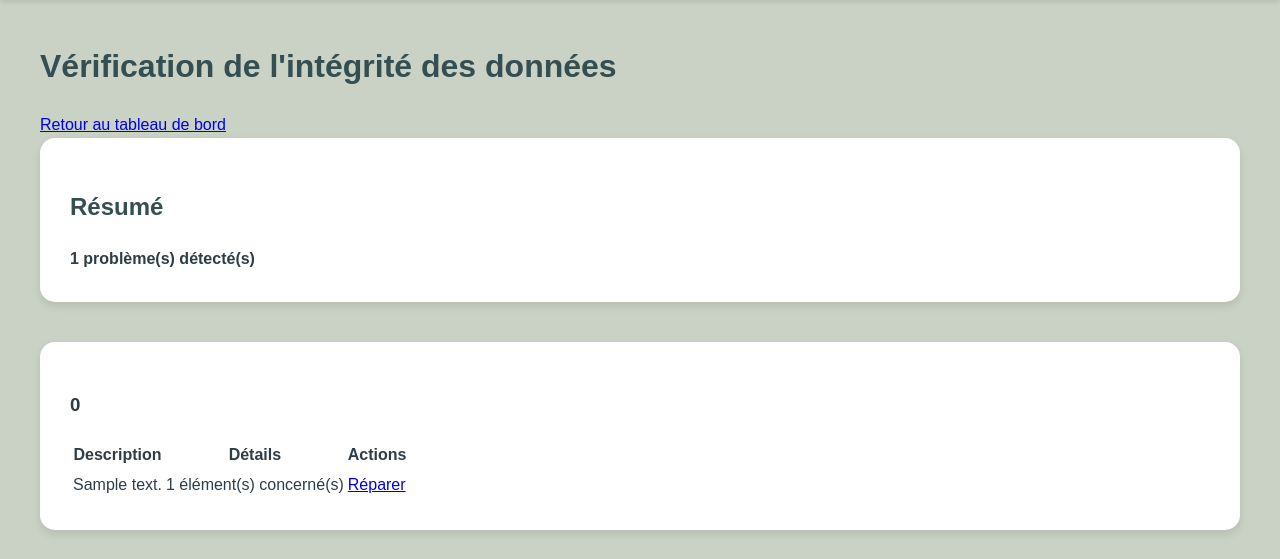
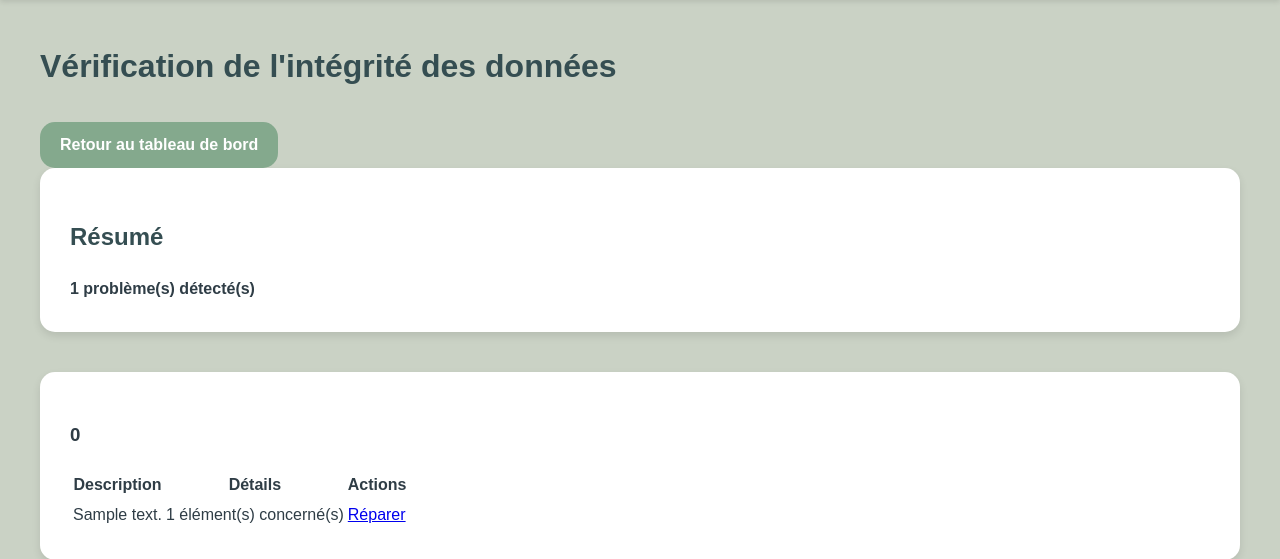
Before and after one commit to Myri23/Valmont, a Symfony app: template templates/admin/integrite/index.html.twig in a window 1280 px wide. Shown: the part 68-627 px from the top of the page. Run offline with Twig, Linux system fonts and the light colour scheme; the template is opened without the code that fills it: most values are stand-ins (such as "Sample title", 1, 10 or a date in 2020); style sheets or scripts are compiled from the project's sources; some libraries are stand-ins or nearby versions.

Commit message:
Legere modif Front End (boutons)

```diff
--- a/templates/admin/integrite/index.html.twig
+++ b/templates/admin/integrite/index.html.twig
@@ -6,7 +6,7 @@
 <div class="container mt-4">
     <h1 class="mb-4">Vérification de l'intégrité des données</h1>
 
-<a href="{{ path('admin') }}" class="btn btn-secondary mb-3">Retour au tableau de bord</a>
+<a href="{{ path('admin') }}" class="btn btn-primary mb-3">Retour au tableau de bord</a>
 
     {% for message in app.flashes('success') %}
         <div class="alert alert-success">
--- a/templates/gestion/select_type.html.twig
+++ b/templates/gestion/select_type.html.twig
@@ -39,7 +39,7 @@
     </div>
 
     <div class="mt-3">
-        <a href="{{ path('app_objets_list') }}" class="btn btn-secondary">Retour à la liste</a>
+        <a href="{{ path('app_objets_list') }}" class="btn btn-primary">Retour à la liste</a>
     </div>
 </div>
 {% endblock %}
--- a/templates/information/objets.html.twig
+++ b/templates/information/objets.html.twig
@@ -7,7 +7,7 @@
     <h1>Objets Connectés</h1>
 
     <div class="mb-4">
-        <a href="{{ path('app_objets_select_type') }}" class="btn btn-success">
+        <a href="{{ path('app_objets_select_type') }}" class="btn btn-header">
             <i class="fas fa-plus-circle"></i> Ajouter un objet connecté
         </a>
     </div>
```
